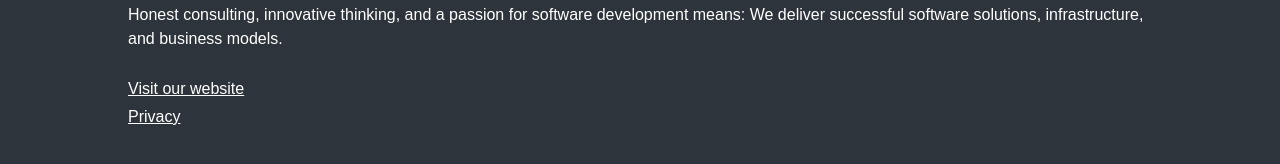
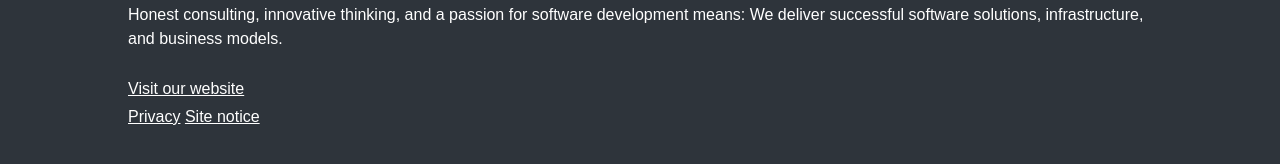
Before and after one commit to innoq/SCS, a Jekyll site: the page built from index.html, in a window 1280 px wide and 900 px high, scrolled down 23692 px. Shown: the part 681-845 px from the top of the window. Built offline with Jekyll 4.4.1, drawn with Linux system fonts in a browser that asks for light colours; some web fonts are replaced.

Commit message:
Add site notice

```diff
--- a/_layouts/default.html
+++ b/_layouts/default.html
@@ -70,6 +70,7 @@
       <p class="footer-text">Honest consulting, innovative thinking, and a passion for software development means: We deliver successful software solutions, infrastructure, and business models.<br><br>
         <a href="https://www.innoq.com" target="_blank" class="link-footer">Visit our website</a><br>
         <a href="https://www.innoq.com/privacy" target="_blank" class="link-footer">Privacy</a>
+        <a href="https://www.innoq.com/impressum" target="_blank" class="link-footer">Site notice</a>
       </p>
     </div>
   </footer>
```
